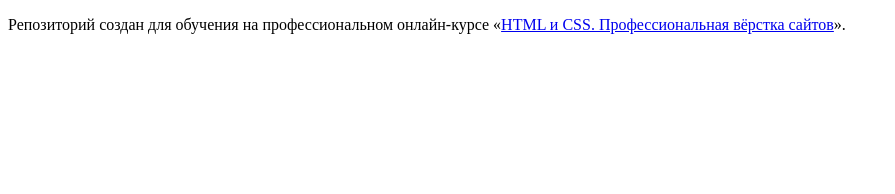
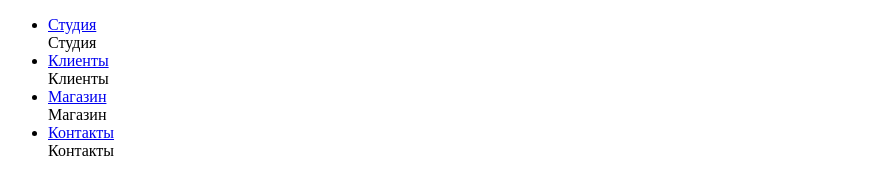
Before and after one commit to Ivan178817/1757807-nerds-31, a plain HTML site: page index.html in a window 1280 px wide. Shown: the whole page, without its empty margins (0-895 px from the left). Drawn offline with Linux system fonts and the light colour scheme.

Commit message:
Update index.html

```diff
--- a/index.html
+++ b/index.html
@@ -5,8 +5,13 @@
     <title>HTML Academy: Нёрдс</title>
   </head>
   <body>
-
-    <p>Репозиторий создан для обучения на профессиональном онлайн‑курсе «<a href="https://htmlacademy.ru/intensive/htmlcss">HTML и CSS. Профессиональная вёрстка сайтов</a>».</p>
+    <header>
+      <nav>
+        <ul>
+          <li><a href="blank.html7">Студия</a></li>Студия
+          <li><a href="blank.html">Клиенты</a></li>Клиенты
+          <li><a href="blank.html">Магазин</a></li>Магазин
+          <li><a href="blank.html">Контакты</a></li>Контакты
 
   </body>
 </html>
```
